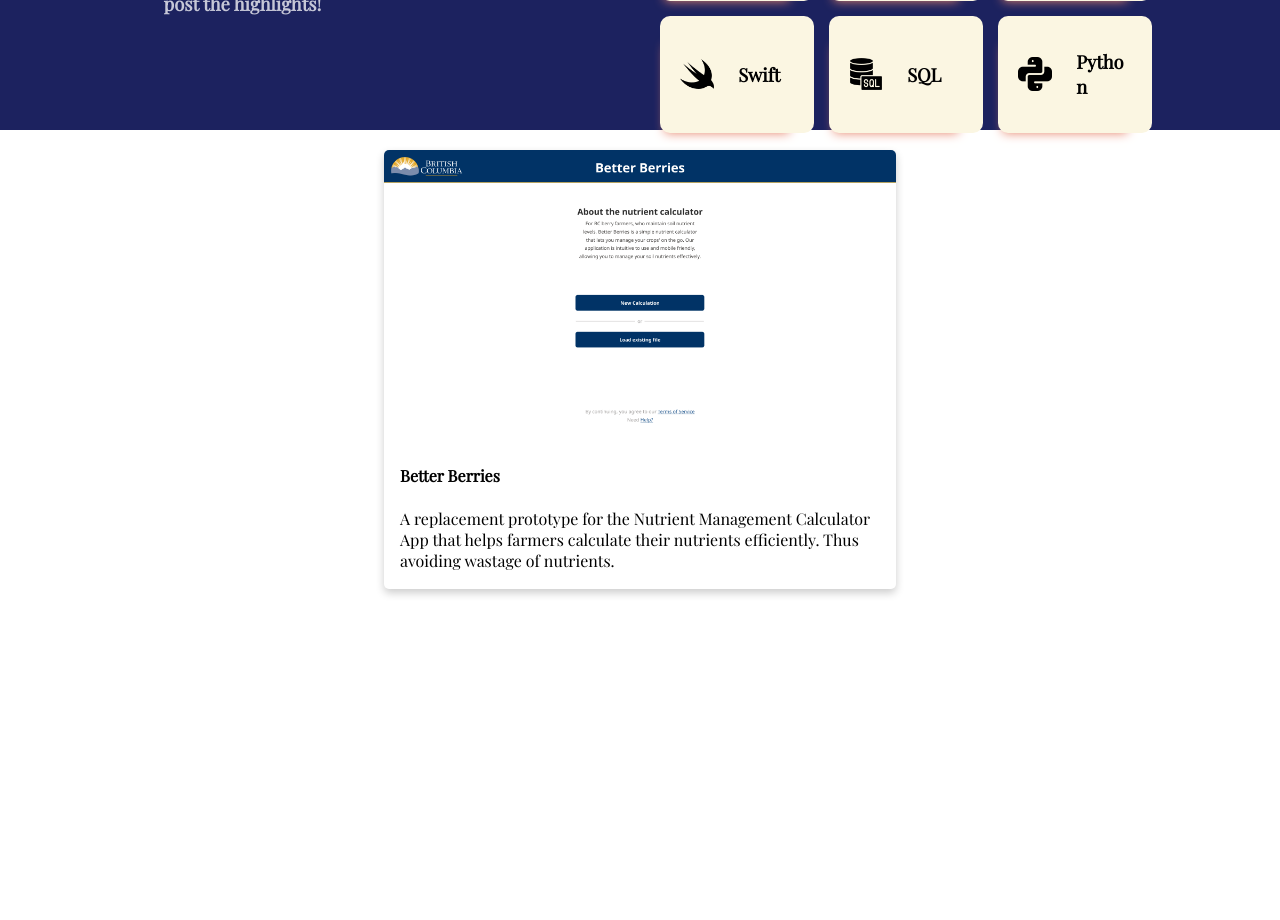
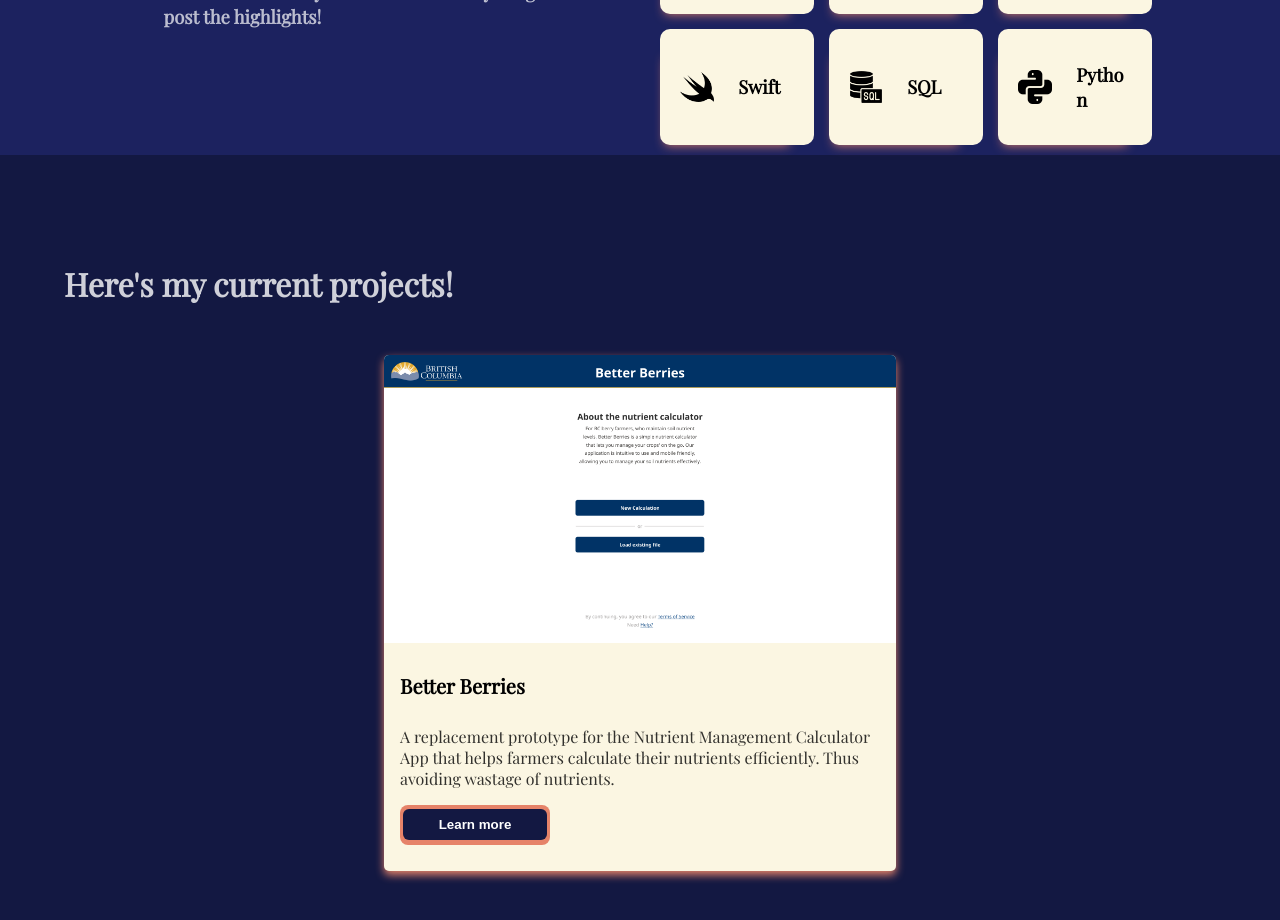
Before and after one commit to kcaparas1630/Portfolio, a React (Vite) app in the folder kcaparas-portfolio/: page / in a window 1280 px wide. Shown: the part 1080-2000 px from the top of the page. Before the commit the page ends 1689 px from the top, so only its background shows below. Built offline with nearby package versions, Linux system fonts and the light colour scheme.

Commit message:
finished project

```diff
--- a/kcaparas-portfolio/src/Commons/Projects.tsx
+++ b/kcaparas-portfolio/src/Commons/Projects.tsx
@@ -1,13 +1,41 @@
-import { ProjectsContainer, ProjectsCard, DescriptionContainer } from './Styled-Commons/Projects';
+import { FC } from 'react';
+import { useInView } from 'react-intersection-observer';
+import {
+  ProjectsContainer,
+  ProjectsCard,
+  DescriptionContainer,
+  ProjectHeader2Container,
+  ProjectHeader2,
+} from './Styled-Commons/Projects';
 import ProjectArray from '../Constants/ProjectsArray';
+import Button from './Button';
 
-const Projects = () => {
+interface ProjectsProps {
+  isDarkMode: boolean;
+}
+
+const Projects: FC<ProjectsProps> = ({ isDarkMode }) => {
   const getProjectArray = ProjectArray();
-
+  const [ref, inView] = useInView({
+    triggerOnce: false,
+    threshold: 0.1,
+  });
   return (
-    <ProjectsContainer>
+    <ProjectsContainer ref={ref}>
+      <ProjectHeader2Container>
+        <ProjectHeader2
+          isDarkMode={isDarkMode}
+          inView={inView}
+        >
+          Here&apos;s my current projects!
+        </ProjectHeader2>
+      </ProjectHeader2Container>
       {getProjectArray.map((project) => (
-        <ProjectsCard key={project.id}>
+        <ProjectsCard
+          key={project.id}
+          isDarkMode={isDarkMode}
+          inView={inView}
+        >
           <img
             src={project.projectImage}
             alt={project.projectImageAlt}
@@ -15,6 +43,11 @@
           <DescriptionContainer>
             <h4>{project.projectName}</h4>
             <p>{project.projectDescription}</p>
+            <Button
+              text="Learn more"
+              type="button"
+              isDarkMode={isDarkMode}
+            />
           </DescriptionContainer>
         </ProjectsCard>
       ))}
--- a/kcaparas-portfolio/src/Commons/Styled-Commons/Banner.ts
+++ b/kcaparas-portfolio/src/Commons/Styled-Commons/Banner.ts
@@ -63,6 +63,7 @@
   display: flex;
   font-size: 28px;
   color: ${(props) => (props.isDarkMode ? 'white' : 'black')};
+  opacity: 0.8;
   margin: 0;
 `;
 const StyledName = styled.h1<BannerProps>`
@@ -75,7 +76,7 @@
 const StyledDesignation = styled.h2<BannerProps>`
   display: flex;
   color: ${(props) => (props.isDarkMode ? 'white' : 'black')};
-
+  opacity: 0.8;
   @media (min-width: 768px) {
     margin: 0;
   }
@@ -87,7 +88,7 @@
   width: 80%;
   line-height: 1.5;
   text-align: justify;
-
+  opacity: 0.8;
   @media (min-width: 768px) {
     width: 70%;
     margin: 50px 0;
--- a/kcaparas-portfolio/src/Commons/Styled-Commons/Button.ts
+++ b/kcaparas-portfolio/src/Commons/Styled-Commons/Button.ts
@@ -29,6 +29,7 @@
   padding: 8px 16px;
   background-color: ${(props) => (props.isDarkMode ? '#131842' : '#fbf6e2')};
   color: ${(props) => (props.isDarkMode ? 'white' : 'black')};
+  font-weight: 700;
   border-radius: 6px;
   z-index: 2;
   transition: background-color 0.2s ease, border 0.2s ease;
--- a/kcaparas-portfolio/src/Commons/Styled-Commons/Projects.ts
+++ b/kcaparas-portfolio/src/Commons/Styled-Commons/Projects.ts
@@ -1,19 +1,45 @@
 import styled from '@emotion/styled';
+
+type ProjectsProps = {
+  isDarkMode: boolean;
+  inView?: boolean;
+};
 
 const ProjectsContainer = styled.section`
   label: ProjectsContainer;
   display: flex;
+  flex-direction: column;
   align-items: center;
   justify-content: center;
-  padding: 20px 0;
+  padding: 80px 0;
+  gap: 24px;
+`;
+const ProjectHeader2Container = styled.div`
+  display: inline-block;
+  width: 90%;
 `;
 
-const ProjectsCard = styled.div`
+const ProjectHeader2 = styled.h2<ProjectsProps>`
+  font-size: 2rem;
+  font-weight: 700;
+  color: ${(props) => (props.isDarkMode ? 'white' : 'black')};
+  transform: translateY(${(props) => (props.inView ? '0' : '100%')});
+  opacity: ${(props) => (props.inView ? '0.8' : '0')};
+  transition:
+    transform 0.5s ease,
+    opacity 0.5s ease;
+`;
+
+const ProjectsCard = styled.div<ProjectsProps>`
   label: ProjectsCard;
   border-radius: 5px;
-  width: 40%;
-  transition: 0.3s;
-  box-shadow: 0 4px 8px 0 rgba(0, 0, 0, 0.2);
+  width: 90%;
+  padding-bottom: 24px;
+  background-color: ${(props) => (props.isDarkMode ? '#fbf6e2' : '#131842')};
+  color: ${(props) => (props.isDarkMode ? 'black' : 'white')};
+  box-shadow: 0 4px 8px 0 #e68369;
+  display: flex;
+  flex-direction: column;
 
   img {
     width: 100%;
@@ -21,9 +47,23 @@
     object-fit: cover;
     border-radius: 5px 5px 0 0;
   }
+  h4 {
+    font-size: 1.25rem;
+    font-weight: 700;
+  }
+  p {
+    font-size: 1rem;
+    opacity: 0.8;
+  }
+  transform: translateY(${(props) => (props.inView ? '0' : '100%')});
+  opacity: ${(props) => (props.inView ? '1' : '0')};
+  transition:
+    transform 0.5s ease,
+    box-shadow 0.3s ease-in-out,
+    opacity 0.5s ease;
 
-  &:hover {
-    box-shadow: 0 8px 16px 0 rgba(0, 0, 0, 0.2);
+  @media (min-width: 1024px) {
+    width: 40%;
   }
 `;
 
@@ -31,4 +71,10 @@
   padding: 2px 16px;
 `;
 
-export { ProjectsContainer, ProjectsCard, DescriptionContainer };
+export {
+  ProjectsContainer,
+  ProjectsCard,
+  DescriptionContainer,
+  ProjectHeader2Container,
+  ProjectHeader2,
+};
--- a/kcaparas-portfolio/src/Commons/Styled-Commons/Skills.ts
+++ b/kcaparas-portfolio/src/Commons/Styled-Commons/Skills.ts
@@ -48,7 +48,7 @@
   margin: 24px 0;
   color: white;
   transform: translateY(${(props) => (props.inView ? '0' : '100%')});
-  opacity: ${(props) => (props.inView ? '1' : '0')};
+  opacity: ${(props) => (props.inView ? '0.8' : '0')};
   transition:
     transform 0.5s ease,
     opacity 0.5s ease;
@@ -61,7 +61,7 @@
   margin: 12px 0 24px 0;
   color: white;
   transform: translateY(${(props) => (props.inView ? '0' : '100%')});
-  opacity: ${(props) => (props.inView ? '0.75' : '0')};
+  opacity: ${(props) => (props.inView ? '0.70' : '0')};
   transition:
     transform 0.5s ease,
     opacity 0.5s ease;
--- a/kcaparas-portfolio/src/Views/Homepage.styles.ts
+++ b/kcaparas-portfolio/src/Views/Homepage.styles.ts
@@ -12,7 +12,7 @@
     transition: background-color 0.5s ease;
 
     @media(min-width: 768px) {
-        height: 100vh;
+        min-height: 100vh;
     }
 `;
 
--- a/kcaparas-portfolio/src/Views/Homepage.tsx
+++ b/kcaparas-portfolio/src/Views/Homepage.tsx
@@ -22,7 +22,7 @@
       />
       <Banner isDarkMode={isDarkMode} />
       <Skills isDarkMode={isDarkMode} />
-      <Projects />
+      <Projects isDarkMode={isDarkMode} />
     </StyledView>
   );
 };
```
